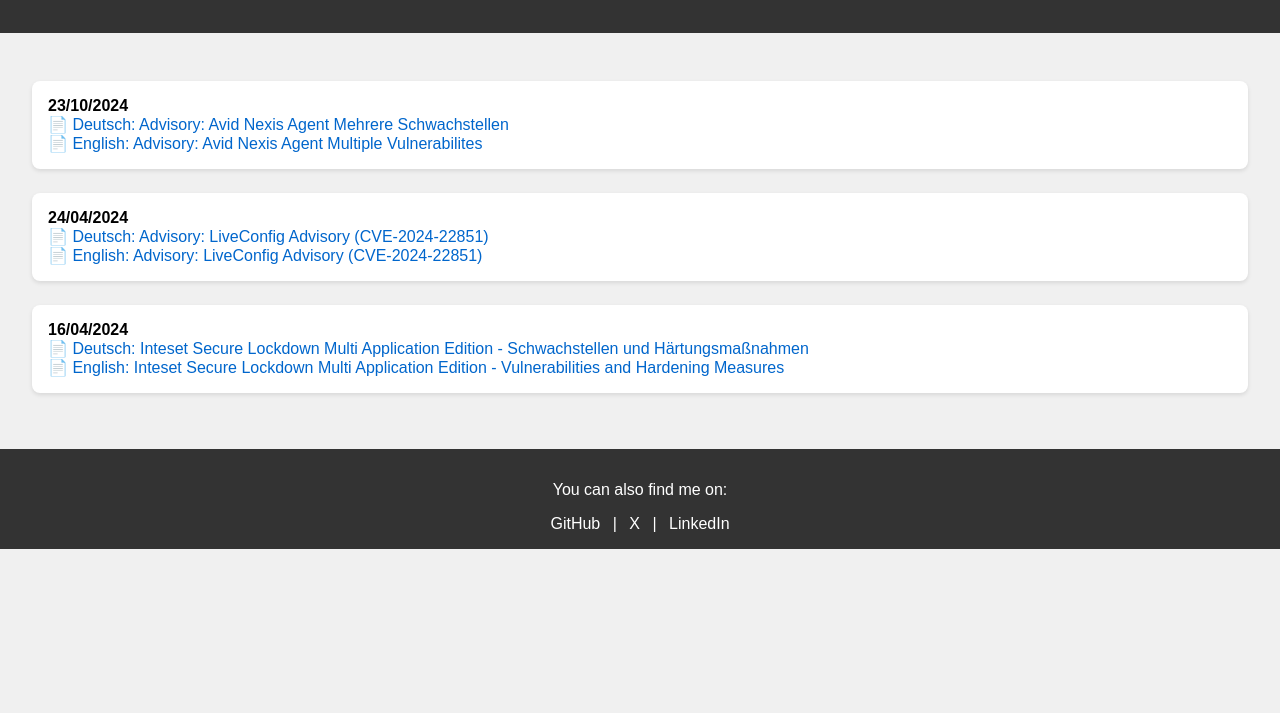
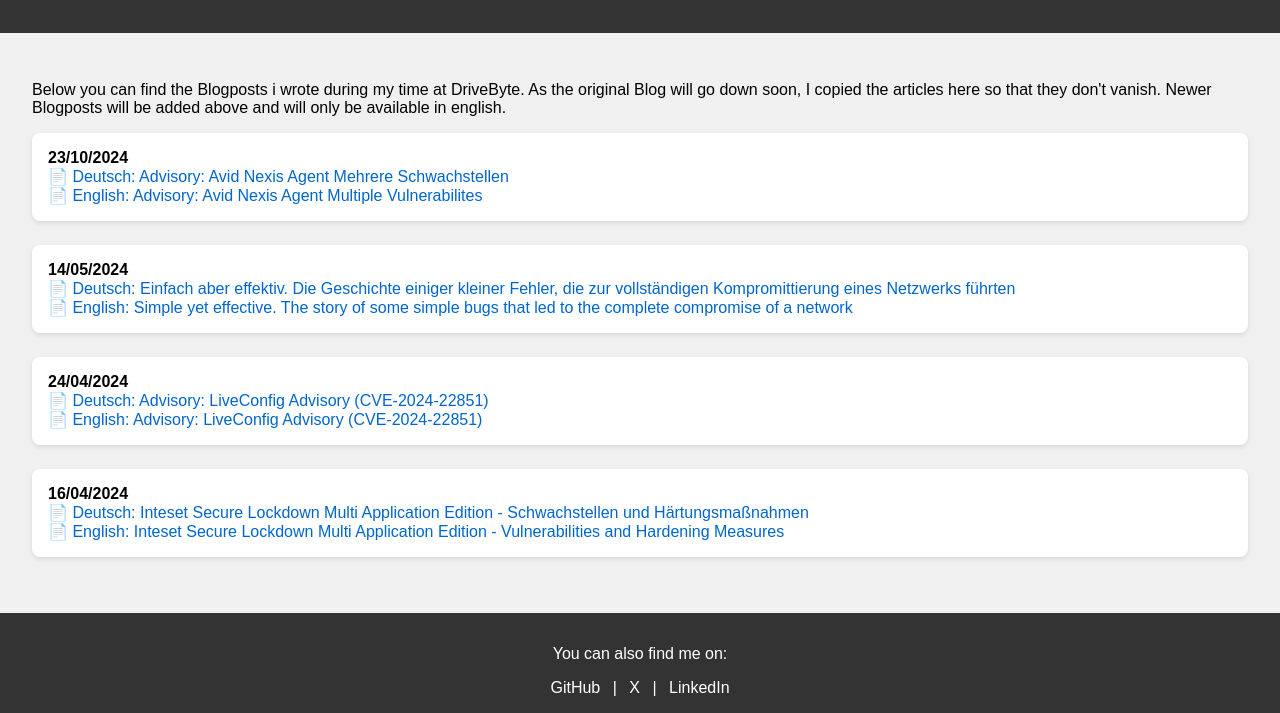
Before and after one commit to raeph123/raeph123.github.io, a plain HTML site: page index.html in a window 1280 px wide. Shown: the part 111-824 px from the top of the page. Before the commit the page ends 800 px from the top, so only its background shows below. Drawn offline with Linux system fonts and the light colour scheme.

Commit message:
Update index with new blogpost and info about the posts

```diff
--- a/index.html
+++ b/index.html
@@ -62,11 +62,19 @@
 
 <main>
   <ul>
+    Below you can find the Blogposts i wrote during my time at DriveByte. As the original Blog will go down soon, I copied the articles here so that they don't vanish. Newer Blogposts will be added above and will only be available in english.
+  </ul>
+  <ul>
     <li>
       <strong>23/10/2024</strong><br>
       <a href="https://raeph123.github.io/BlogPosts/Avid_Nexis/Advisory_Avid_Nexis_Agent_Mehrere_Schwachstellen_de.html">📄 Deutsch: Advisory: Avid Nexis Agent Mehrere Schwachstellen</a><br>
       <a href="https://raeph123.github.io/BlogPosts/Avid_Nexis/Advisory_Avid_Nexus_Agent_Multiple_Vulnerabilities_en.html">📄 English: Advisory: Avid Nexis Agent Multiple Vulnerabilites</a>
     </li>
+    <li>
+      <strong>14/05/2024</strong><br>
+      <a href="https://raeph123.github.io/BlogPosts/Univention/Einfach_aber_effektiv_Die_Geschichte_einiger_kleiner_Fehler_die_zur_vollständigen_Kompromittierung_eines_Netzwerks_führten_de.html">📄 Deutsch: Einfach aber effektiv. Die Geschichte einiger kleiner Fehler, die zur vollständigen Kompromittierung eines Netzwerks führten</a><br>
+      <a href="https://raeph123.github.io/BlogPosts/Univention/Simple_yet_effective_The_story_of_some_simple_bugs_that_led_to_the_complete_compromise_of_a_network_en.html">📄 English: Simple yet effective. The story of some simple bugs that led to the complete compromise of a network</a>
+      </li>
     <li>
       <strong>24/04/2024</strong><br>
       <a href="https://raeph123.github.io/BlogPosts/LiveConfig/LiveConfig_Advisory_CVE-2024-22851_de.html">📄 Deutsch: Advisory: LiveConfig Advisory (CVE-2024-22851)</a><br>
```
